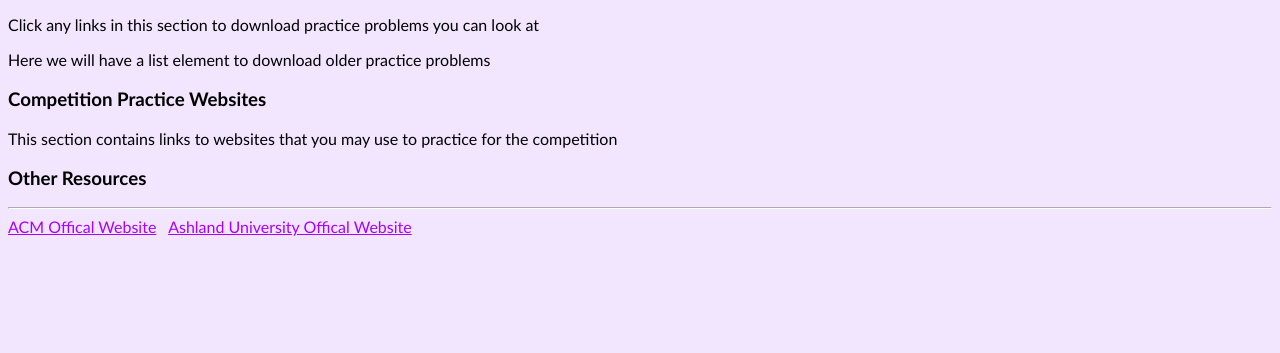
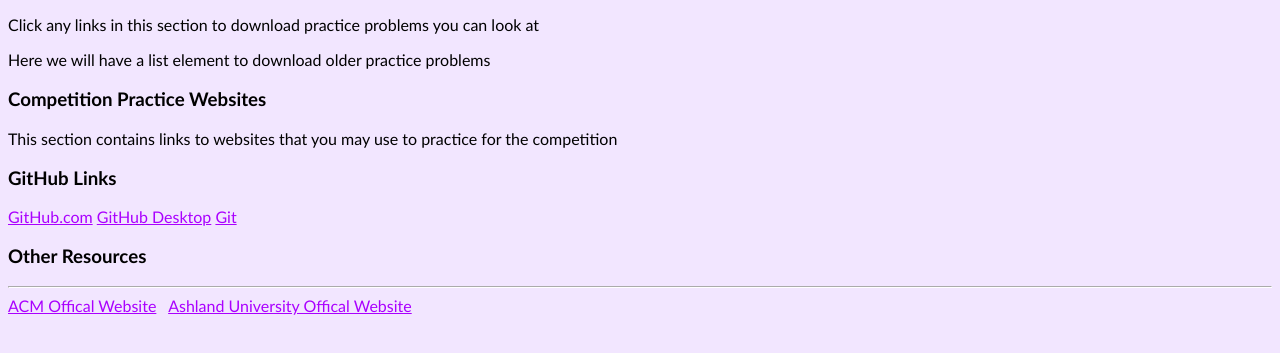
Before and after one commit to ASHLANDACMCLUB/ashlandacmclub.github.io, a plain HTML site: page usefulLinks/usefulLinks.html in a window 1280 px wide. Shown: the part 199-552 px from the top of the page. Drawn offline with Linux system fonts and the light colour scheme.

Commit message:
Added GitHub links to the useful links page

```diff
--- a/usefulLinks/usefulLinks.html
+++ b/usefulLinks/usefulLinks.html
@@ -19,7 +19,6 @@
 				<li><a href="../calendarEvents/calendar_events.html"> Events </a></li>
 				<li><a href="../weeklyHighlights/weeklyHighlights.html"> Weekly Highlights </a></li>
 				<li><a href="../members/members.html"> Members </a></li>
-
 				<li><a href="../acmCompetition/acm_competition.html"> ACM Competition </a></li>
 				<li><a href="../usefulLinks/usefulLinks.html"> Useful Links </a></li>
 				<li><a href="../contactUs/contact_us.html"> Contact Us </a></li>
@@ -37,6 +36,12 @@
 		<h3>Competition Practice Websites</h3>
 		<p>This section contains links to websites that you may use to practice for the competition</p>
 
+		<h3>GitHub Links</h3>
+		<a href="https://github.com/">GitHub.com</a>
+		<a href="https://desktop.github.com/">GitHub Desktop</a>
+		<a href="https://git-scm.com/downloads">Git</a>
+		<a href="https://atom.io/"></a>
+
 	</article>
 
 	<footer>
```
